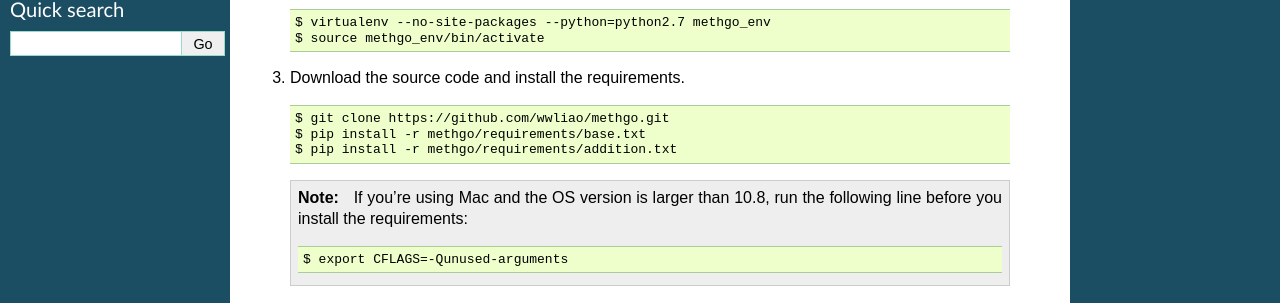
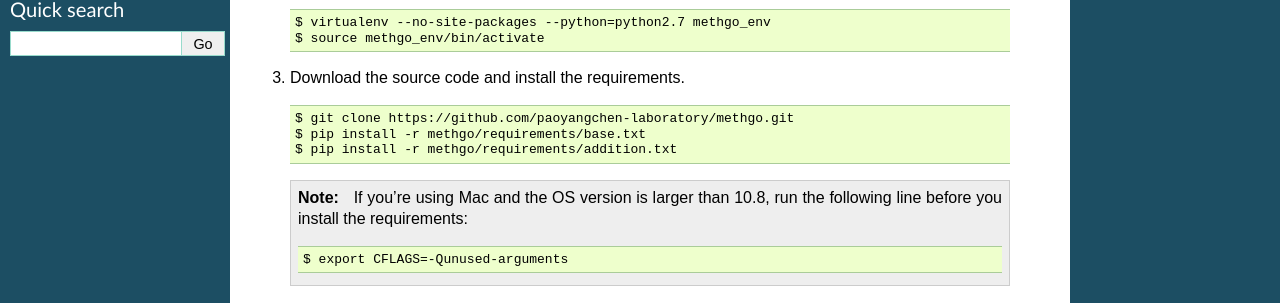
Before and after one commit to paoyangchen-laboratory/methgo, a Sphinx documentation site: the page built from docs/install.rst, in a window 1280 px wide. Shown: the part 230-533 px from the top of the page. Built offline with Sphinx 7.4.7, drawn with Linux system fonts in a browser that asks for light colours; some of the changed lines change nothing that is shown.

Commit message:
Update github link

```diff
--- a/docs/install.rst
+++ b/docs/install.rst
@@ -20,7 +20,7 @@ Installation
 
   ::
 
-  $ git clone https://github.com/wwliao/methgo.git
+  $ git clone https://github.com/paoyangchen-laboratory/methgo.git
   $ pip install -r methgo/requirements/base.txt
   $ pip install -r methgo/requirements/addition.txt
 
```
